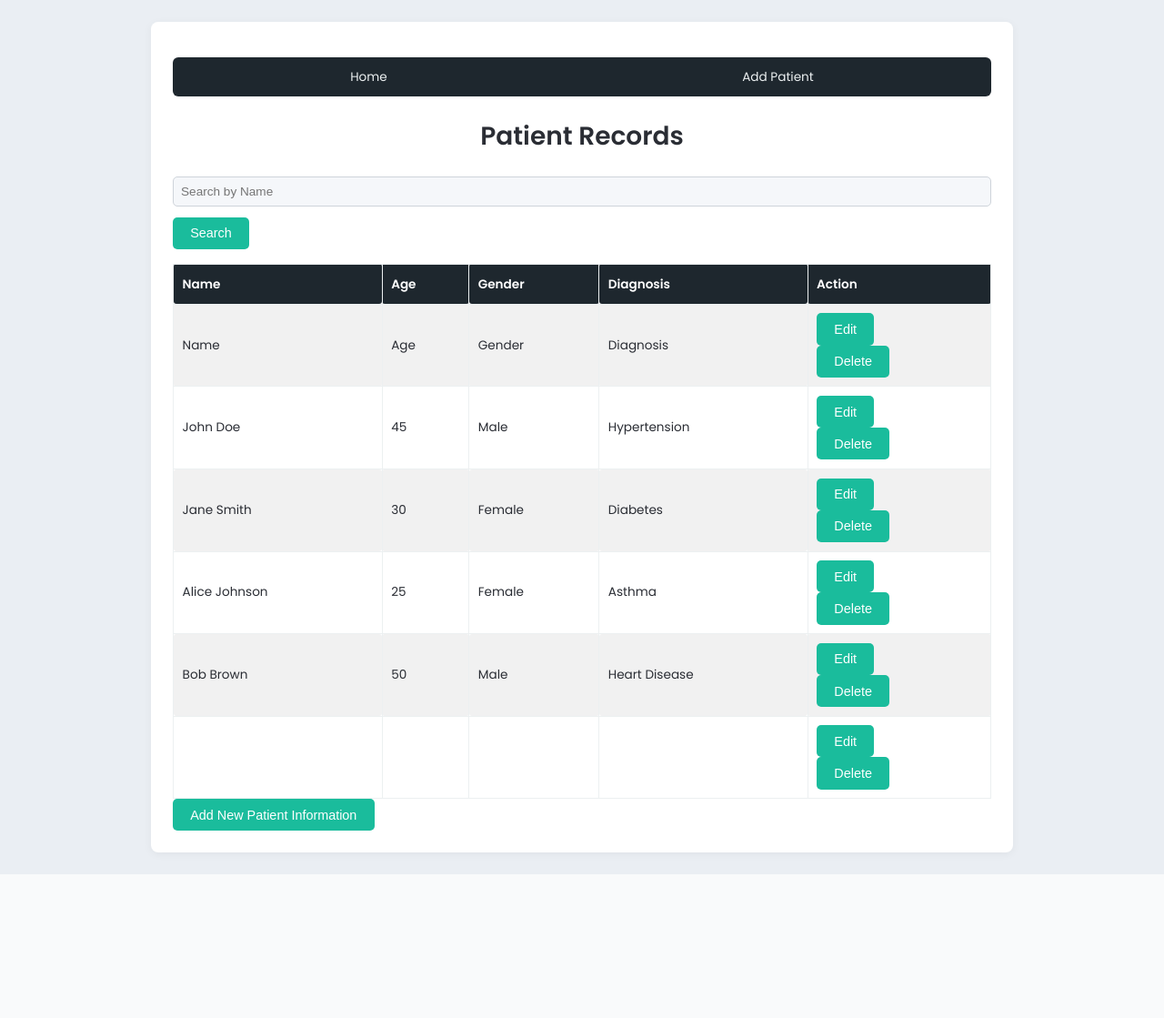
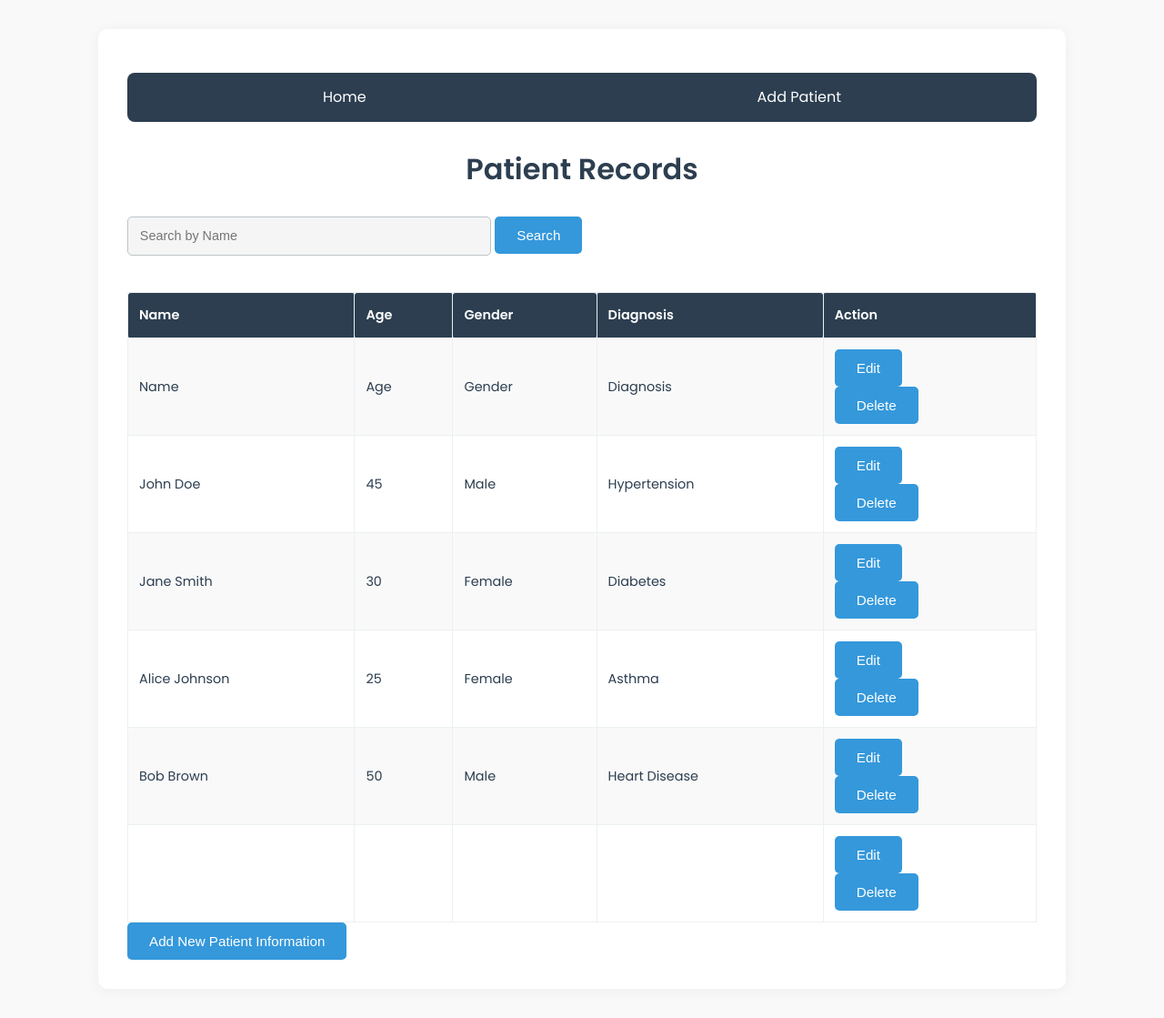
Before and after one commit to benjister/patient-data-management-system, a Flask app: page /patients in a window 1280 px wide. Shown: the whole page at 91% size. Before the commit the page ends 961 px from the top, so only its background shows below. Run offline with Flask 2, Linux system fonts and the light colour scheme.

Commit message:
Update styles.css

```diff
--- a/static/styles.css
+++ b/static/styles.css
@@ -2,22 +2,22 @@
 
 body {
     font-family: 'Poppins', sans-serif;
-    background-color: #eaeef3;
-    color: #2a2d34;
+    background-color: #f9f9f9;
+    color: #2c3e50;
     margin: 0;
     padding: 0;
     line-height: 1.75;
-    font-size: 15px;
+    font-size: 16px;
 }
 
 .container {
-    width: 80%;
-    max-width: 900px;
-    margin: 1.5rem auto;
-    padding: 1.5rem;
-    background-color: #fff;
-    border-radius: 8px;
-    box-shadow: 0 2px 10px rgba(0, 0, 0, 0.05);
+    width: 85%;
+    max-width: 1000px;
+    margin: 2rem auto;
+    padding: 2rem;
+    background-color: #ffffff;
+    border-radius: 10px;
+    box-shadow: 0 2px 15px rgba(0, 0, 0, 0.05);
 }
 
 nav ul {
@@ -25,9 +25,9 @@ nav ul {
     padding: 0;
     display: flex;
     justify-content: center;
-    background-color: #1e272e;
-    border-radius: 6px;
-    margin-bottom: 1rem;
+    background-color: #2c3e50;
+    border-radius: 8px;
+    margin-bottom: 1.5rem;
     overflow: hidden;
 }
 
@@ -37,12 +37,12 @@ nav ul li {
 }
 
 nav ul li a {
-    color: #ecf0f1;
+    color: white;
     text-decoration: none;
-    padding: 0.6rem 1rem;
+    padding: 0.8rem 1.2rem;
     display: block;
     text-align: center;
-    font-size: 0.85rem;
+    font-size: 1rem;
     font-weight: 500;
     transition: background-color 0.3s ease-in-out;
 }
@@ -54,22 +54,22 @@ nav ul li a:hover {
 h1 {
     font-family: 'Poppins', sans-serif;
     font-weight: 600;
-    font-size: 1.75rem;
-    color: #2a2d34;
+    font-size: 2rem;
+    color: #2c3e50;
     text-align: center;
-    margin-bottom: 1.25rem;
+    margin-bottom: 1.5rem;
 }
 
 .form-group {
-    margin-bottom: 1rem;
+    margin-bottom: 1.25rem;
 }
 
 label {
     display: block;
-    margin-bottom: 0.4rem;
+    margin-bottom: 0.5rem;
     font-weight: 500;
-    color: #2a2d34;
-    font-size: 0.85rem;
+    color: #2c3e50;
+    font-size: 0.9rem;
 }
 
 input[type="text"],
@@ -77,14 +77,14 @@ input[type="number"],
 input[type="password"],
 select,
 textarea {
-    width: 100%;
-    padding: 0.5rem;
-    margin-bottom: 0.75rem;
-    border: 1px solid #ced4da;
+    width: 40%;
+    padding: 0.8rem;
+    margin-bottom: 1rem;
+    border: 1px solid #bdc3c7;
     border-radius: 5px;
     box-sizing: border-box;
-    font-size: 0.85rem;
-    background-color: #f5f7fa;
+    font-size: 0.9rem;
+    background-color: #f5f5f5;
     transition: border-color 0.3s ease-in-out;
 }
 
@@ -93,19 +93,19 @@ input[type="number"]:focus,
 input[type="password"]:focus,
 select:focus,
 textarea:focus {
-    border-color: #1abc9c;
-    background-color: #fff;
+    border-color: #3498db;
+    background-color: #ffffff;
 }
 
 input[type="submit"],
 button {
-    background-color: #1abc9c;
+    background-color: #3498db;
     color: white;
-    font-size: 0.9rem;
+    font-size: 0.95rem;
     cursor: pointer;
     transition: background-color 0.3s ease-in-out;
     border-radius: 5px;
-    padding: 0.6rem 1.2rem;
+    padding: 0.75rem 1.5rem;
     border: none;
     font-weight: 500;
     text-transform: capitalize;
@@ -113,14 +113,14 @@ button {
 
 input[type="submit"]:hover,
 button:hover {
-    background-color: #16a085;
+    background-color: #2980b9;
 }
 
 table {
     width: 100%;
     border-collapse: collapse;
-    margin-top: 1rem;
-    font-size: 0.85rem;
+    margin-top: 1.5rem;
+    font-size: 0.9rem;
 }
 
 table, th, td {
@@ -129,32 +129,32 @@ table, th, td {
 
 th, td {
     text-align: left;
-    padding: 0.6rem;
+    padding: 0.75rem;
     border-radius: 3px;
 }
 
 th {
-    background-color: #1e272e;
+    background-color: #2c3e50;
     color: white;
 }
 
 tr:nth-child(even) {
-    background-color: #f1f1f1;
+    background-color: #f9f9f9;
 }
 
 button.edit:before {
     content: '✏️';
-    padding-right: 0.2rem;
+    padding-right: 0.3rem;
 }
 
 button.delete:before {
     content: '🗑️';
-    padding-right: 0.2rem;
+    padding-right: 0.3rem;
 }
 
 button.search:before {
     content: '🔍';
-    padding-right: 0.2rem;
+    padding-right: 0.3rem;
 }
 
 @media (max-width: 768px) {
@@ -172,16 +172,16 @@ button.search:before {
     }
 
     h1 {
-        font-size: 1.5rem;
+        font-size: 1.8rem;
     }
 
     input[type="submit"],
     button {
-        font-size: 0.8rem;
-        padding: 0.5rem 1rem;
+        font-size: 0.9rem;
+        padding: 0.6rem 1.2rem;
     }
 
     table, th, td {
-        font-size: 0.8rem;
+        font-size: 0.85rem;
     }
 }
```
